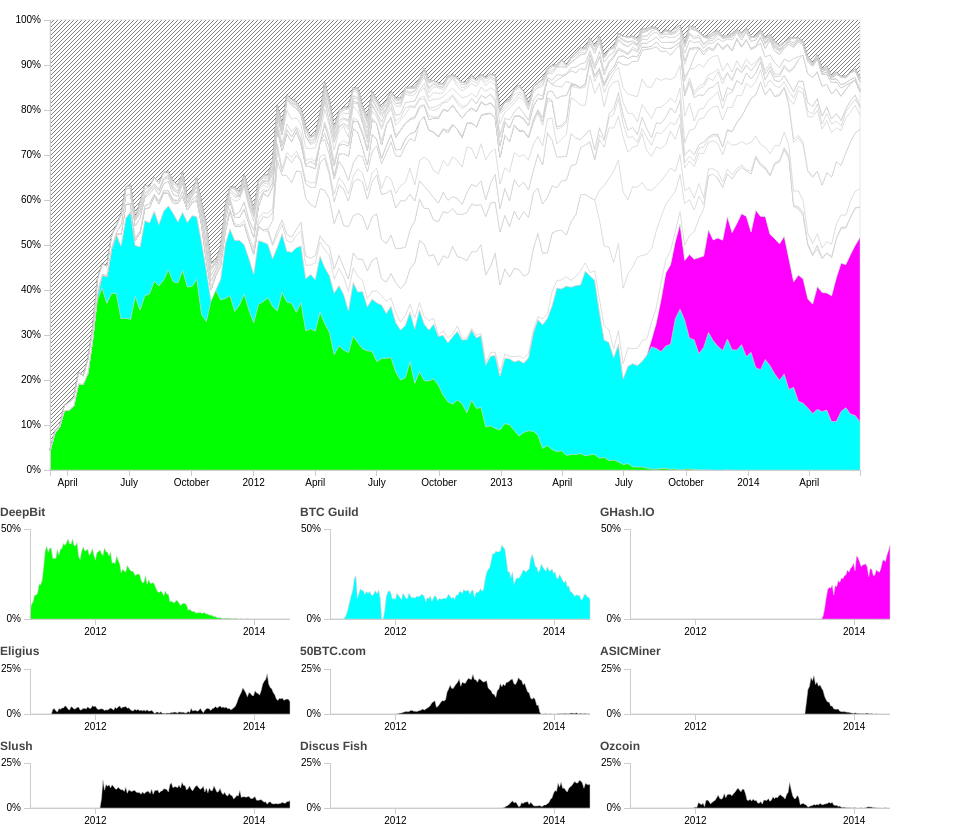
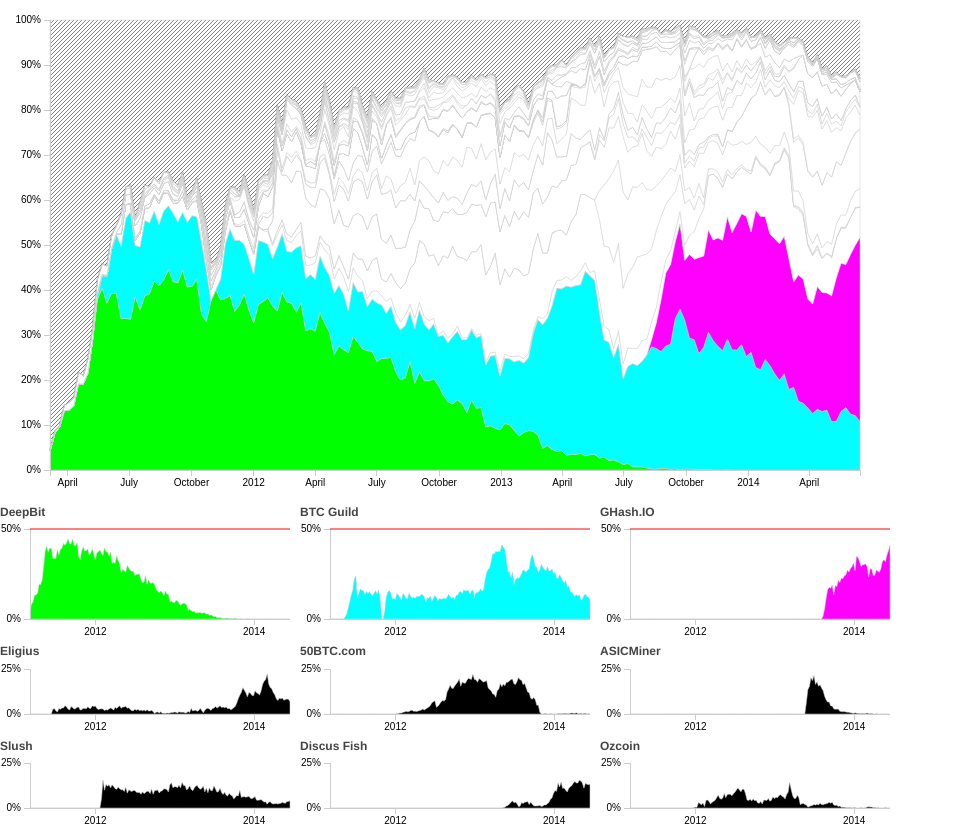
Before and after one commit to bizweekgraphics/bitcoinpools, a plain HTML site: page index.html in a window 1280 px wide. Shown: the top 826 px of the page, without its empty margins (0-954 px from the left). Drawn offline with nearby package versions, Linux system fonts and the light colour scheme.

Commit message:
Adds redlines. Fixes #6.
Huh, so OOC's estimates look pretty conservative; no pool appears to
have ever really grazed 50%. But partially that's also the weekly
averaging at work. I should, ahem, manually adaptive-resample key
moments (like the last week) with daily data.

```diff
--- a/css/bbw.css
+++ b/css/bbw.css
@@ -224,6 +224,10 @@ path.arrow, polyline.arrow {
   shape-rendering: crispEdges;
 }
 
+.gridlines line {
+  stroke: red;
+}
+
 #stacked-area .pool text {
   display: none;
 }
--- a/js/charts.js
+++ b/js/charts.js
@@ -10,6 +10,7 @@ function timeSeriesChart() {
       yScale = d3.scale.linear(),
       xAxis = d3.svg.axis().scale(xScale).orient("bottom").tickSize(6, 0).ticks(2),
       yAxis = d3.svg.axis().scale(yScale).orient("left").tickSize(6, 0).ticks(2).tickFormat(d3.format(".0%")),
+      gridlines = d3.svg.axis().scale(yScale).orient("right").tickSize(260,0).tickValues([0.5]).tickFormat(""),
       area = d3.svg.area().x(X).y1(Y),
       line = d3.svg.line().x(X).y(Y);
 
@@ -52,6 +53,7 @@ function timeSeriesChart() {
       gEnter.append("path").attr("class", "line");
       gEnter.append("g").attr("class", "x axis");
       gEnter.append("g").attr("class", "y axis");
+      gEnter.append("g").attr("class", "gridlines");
 
       // Update the outer dimensions.
       svg .attr("width", width)
@@ -78,6 +80,11 @@ function timeSeriesChart() {
       g.select(".y.axis")
           .attr("transform", "translate(0,0)")
           .call(yAxis);
+
+      // Update the gridlines.
+      g.select(".gridlines")
+          .attr("transform", "translate(0,0)")
+          .call(gridlines);
 
     });
   }
```
